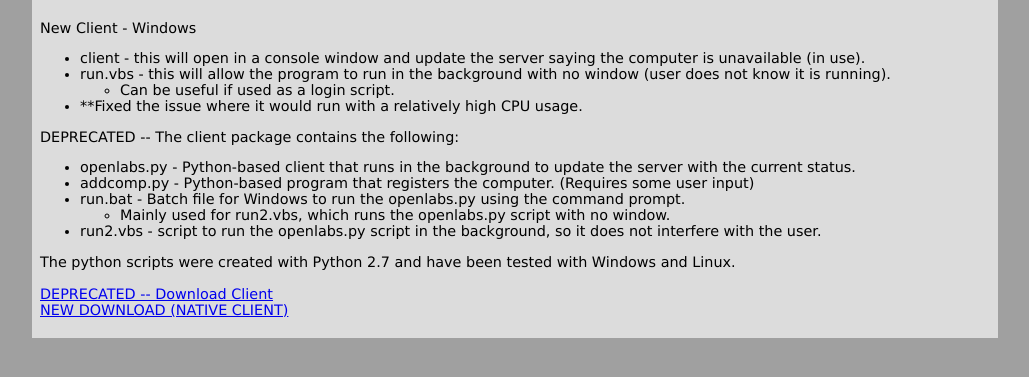
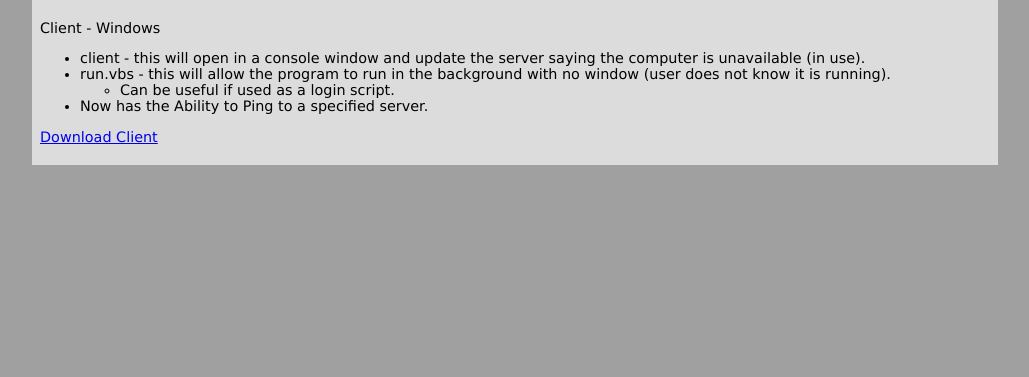
Before and after one commit to mikedivitto/pctracker, a PHP site: page /admin/download.php in a window 1280 px wide. Shown: the part 97-474 px from the top of the page, without its empty margins (125-1154 px from the left). Run offline with PHP 8.4, Linux system fonts and the light colour scheme.

Commit message:
updated the download page.

```diff
--- a/WWW/admin/download.php
+++ b/WWW/admin/download.php
@@ -4,24 +4,12 @@ function customPageHeader(){?>
 <?php }
 include_once('header.php');
 ?>
-	<p>New Client - Windows</p>
+	<p>Client - Windows</p>
 	<ul>
 		<li>client - this will open in a console window and update the server saying the computer is unavailable (in use).</li>
 		<li>run.vbs - this will allow the program to run in the background with no window (user does not know it is running).
 		<ul><li>Can be useful if used as a login script.</li></ul></li>
-		<li>**Fixed the issue where it would run with a relatively high CPU usage.</li>
+		<li>Now has the Ability to Ping to a specified server.</li>
 	</ul>
-	<p>DEPRECATED -- The client package contains the following:</p>
-	<ul>
-		<li>openlabs.py - Python-based client that runs in the background to update the server with the current status.</li>
-		<li>addcomp.py - Python-based program that registers the computer. (Requires some user input)</li>
-		<li>run.bat - Batch file for Windows to run the openlabs.py using the command prompt.</li>
-		<ul>
-			<li>Mainly used for run2.vbs, which runs the openlabs.py script with no window.</li>
-		</ul>
-		<li>run2.vbs - script to run the openlabs.py script in the background, so it does not interfere with the user.</li>
-	</ul>
-	<p>The python scripts were created with Python 2.7 and have been tested with Windows and Linux.</p><br>
-	<a href="../client/openlabs.zip"><p>DEPRECATED -- Download Client</a></p>
-	<a href="../client/client2.zip"><p>NEW DOWNLOAD (NATIVE CLIENT)</a></p>
+	<a href="../client/client2.zip"><p>Download Client</a></p>
 <?php include_once('footer.php'); ?>
```
